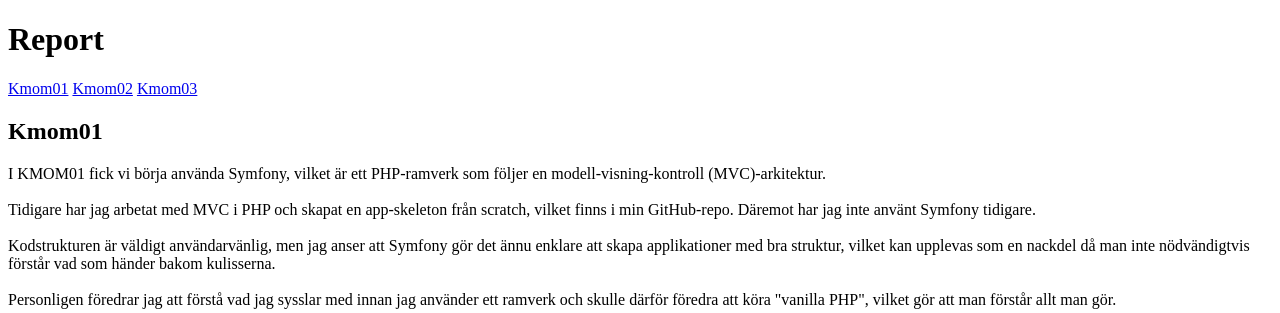
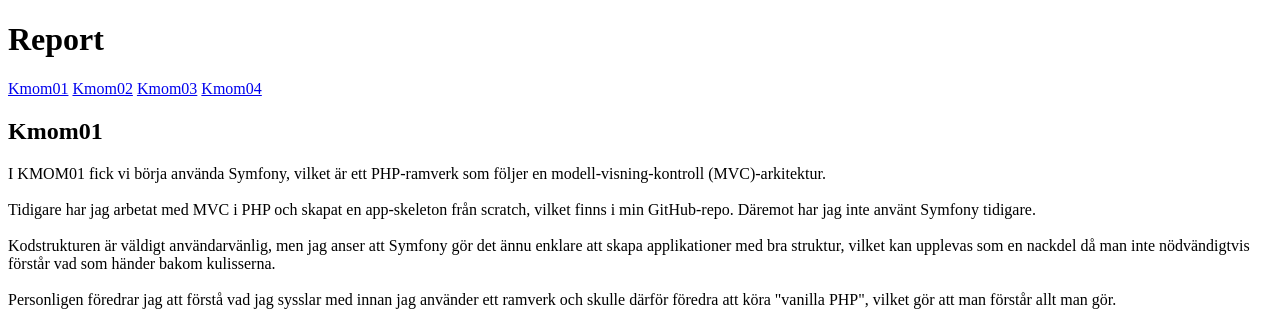
Before and after one commit to asili2001/MVC, a Symfony app: template templates/report.html.twig in a window 1280 px wide. Shown: the part 142-455 px from the top of the page. Run offline with Twig, Linux system fonts and the light colour scheme; the template is opened without the code that fills it, so the values that code supplies are empty; some libraries are stand-ins or nearby versions.

Commit message:
button to kmom04 redovisningstext added

```diff
--- a/templates/report.html.twig
+++ b/templates/report.html.twig
@@ -10,6 +10,7 @@
                 <a href="#kmom01" alt="kmom01" class="btn">Kmom01</a>
                 <a href="#kmom02" alt="kmom02" class="btn">Kmom02</a>
                 <a href="#kmom03" alt="kmom03" class="btn">Kmom03</a>
+                <a href="#kmom04" alt="kmom04" class="btn">Kmom04</a>
             </div>
             <div class="report-list">
                 <div class="item" id="kmom01">
```
